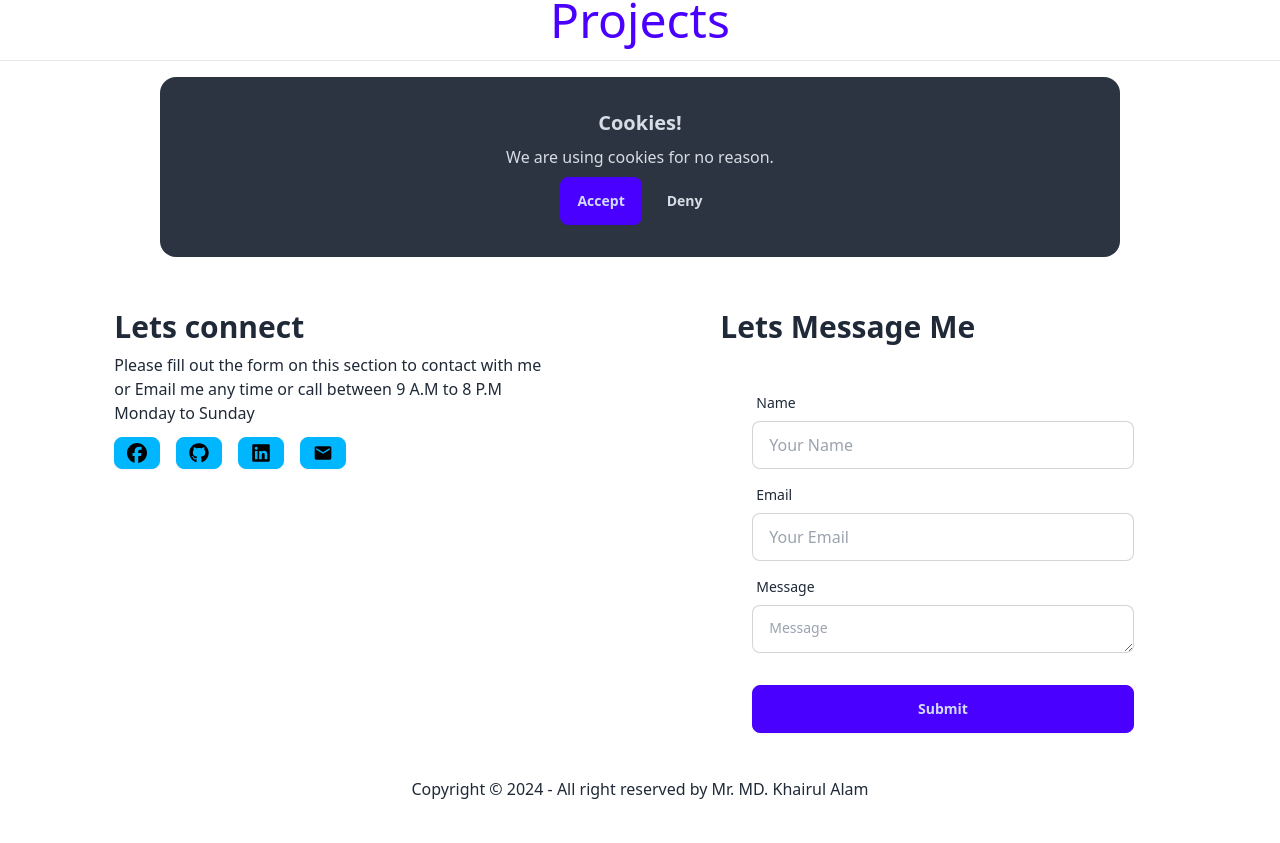
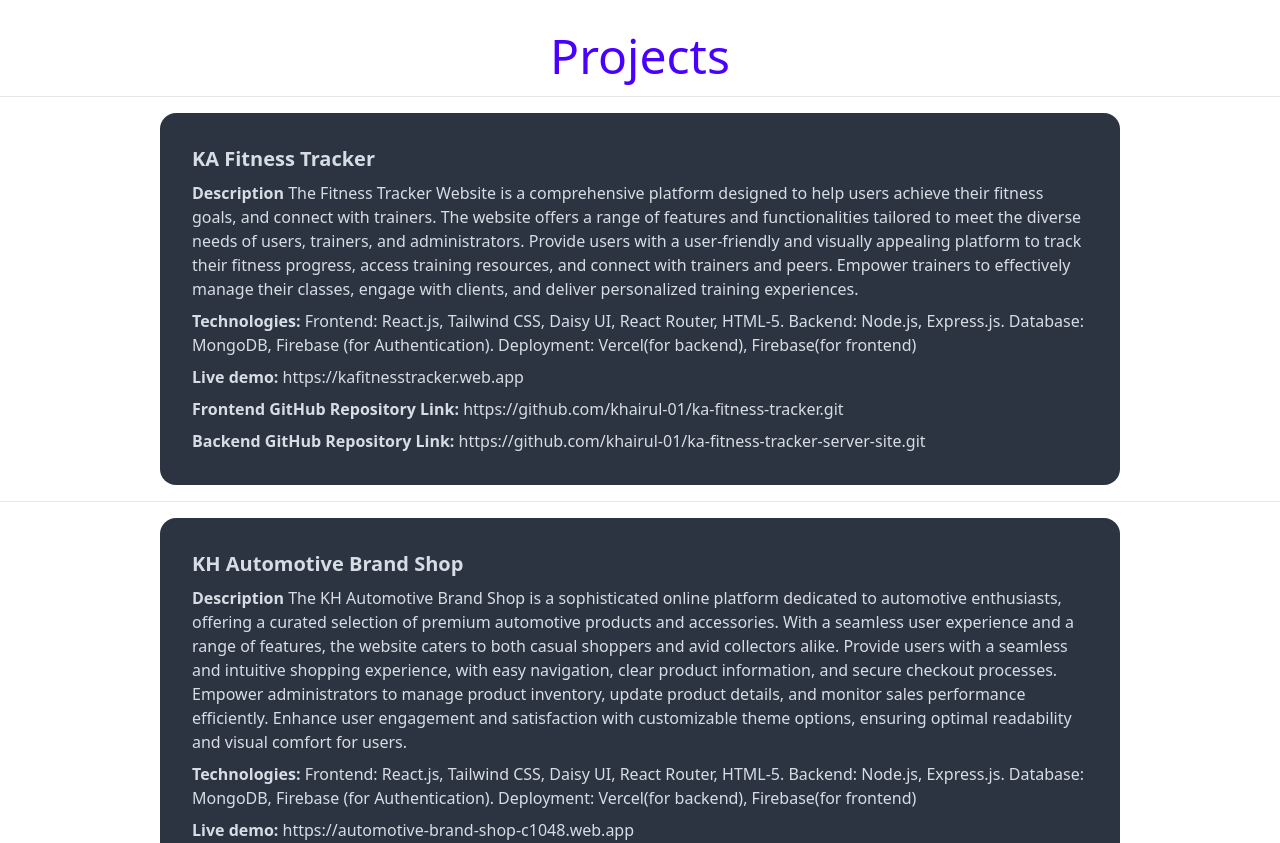
Before and after one commit to khairul-01/Khairul-Portfolio, a React (Vite) app: page /portfolio in a window 1280 px wide. Shown: the part 1097-1940 px from the top of the page. Built offline with nearby package versions, Linux system fonts and the light colour scheme.

Commit message:
added live link to Readme file

```diff
--- a/src/pages/Portfolio/Projects/Projects.jsx
+++ b/src/pages/Portfolio/Projects/Projects.jsx
@@ -1,18 +1,30 @@
+import { Link } from "react-router-dom";
 
 
 const Projects = () => {
     return (
-        <div>
+        <div className='mt-9'>
             <h1 className="text-center text-5xl text-primary">Projects</h1>
             <hr className="my-4" />
             <div className="card w-3/4 mx-auto bg-neutral text-neutral-content">
-                <div className="card-body items-center text-center">
-                    <h2 className="card-title">Cookies!</h2>
-                    <p>We are using cookies for no reason.</p>
-                    <div className="card-actions justify-end">
-                        <button className="btn btn-primary">Accept</button>
-                        <button className="btn btn-ghost">Deny</button>
-                    </div>
+                <div className="card-body  text-left">
+                    <h2 className="card-title">KA Fitness Tracker</h2>
+                    <p> <span className="font-bold">Description</span> The Fitness Tracker Website is a comprehensive platform designed to help users achieve their fitness goals, and connect with trainers. The website offers a range of features and functionalities tailored to meet the diverse needs of users, trainers, and administrators. Provide users with a user-friendly and visually appealing platform to track their fitness progress, access training resources, and connect with trainers and peers. Empower trainers to effectively manage their classes, engage with clients, and deliver personalized training experiences.</p>
+                    <p><span className="font-bold">Technologies:</span> Frontend: React.js, Tailwind CSS, Daisy UI, React Router, HTML-5. Backend: Node.js, Express.js. Database: MongoDB, Firebase (for Authentication). Deployment: Vercel(for backend), Firebase(for frontend)</p>
+                    <p><span className="font-bold">Live demo:</span> <Link to='https://kafitnesstracker.web.app' target="blank">https://kafitnesstracker.web.app</Link></p>
+                    <p><span className="font-bold">Frontend GitHub Repository Link:</span> <Link to='https://github.com/khairul-01/ka-fitness-tracker.git' target="blank">https://github.com/khairul-01/ka-fitness-tracker.git</Link></p>
+                    <p><span className="font-bold">Backend GitHub Repository Link:</span> <Link to='https://github.com/khairul-01/ka-fitness-tracker-server-site.git' target="blank">https://github.com/khairul-01/ka-fitness-tracker-server-site.git</Link></p>
+                </div>
+            </div>
+            <hr className="my-4" />
+            <div className="card w-3/4 mx-auto bg-neutral text-neutral-content">
+                <div className="card-body  text-left">
+                    <h2 className="card-title">KH Automotive Brand Shop</h2>
+                    <p> <span className="font-bold">Description</span> The KH Automotive Brand Shop is a sophisticated online platform dedicated to automotive enthusiasts, offering a curated selection of premium automotive products and accessories. With a seamless user experience and a range of features, the website caters to both casual shoppers and avid collectors alike. Provide users with a seamless and intuitive shopping experience, with easy navigation, clear product information, and secure checkout processes. Empower administrators to manage product inventory, update product details, and monitor sales performance efficiently. Enhance user engagement and satisfaction with customizable theme options, ensuring optimal readability and visual comfort for users.</p>
+                    <p><span className="font-bold">Technologies:</span> Frontend: React.js, Tailwind CSS, Daisy UI, React Router, HTML-5. Backend: Node.js, Express.js. Database: MongoDB, Firebase (for Authentication). Deployment: Vercel(for backend), Firebase(for frontend)</p>
+                    <p><span className="font-bold">Live demo:</span> <Link to='https://automotive-brand-shop-c1048.web.app' target="blank">https://automotive-brand-shop-c1048.web.app</Link></p>
+                    <p><span className="font-bold">Frontend GitHub Repository Link:</span> <Link to='https://github.com/khairul-01/kh-automotive-brand-shop-client-side.git' target="blank">https://github.com/khairul-01/kh-automotive-brand-shop-client-side.git</Link></p>
+                    <p><span className="font-bold">Backend GitHub Repository Link:</span> <Link to='https://github.com/khairul-01/kh-automotive-brand-shop-server-side.git' target="blank">https://github.com/khairul-01/kh-automotive-brand-shop-server-side.git</Link></p>
                 </div>
             </div>
         </div>
```
Also changed, not shown: 1 other file (tests, documents, lock files or other folders).
